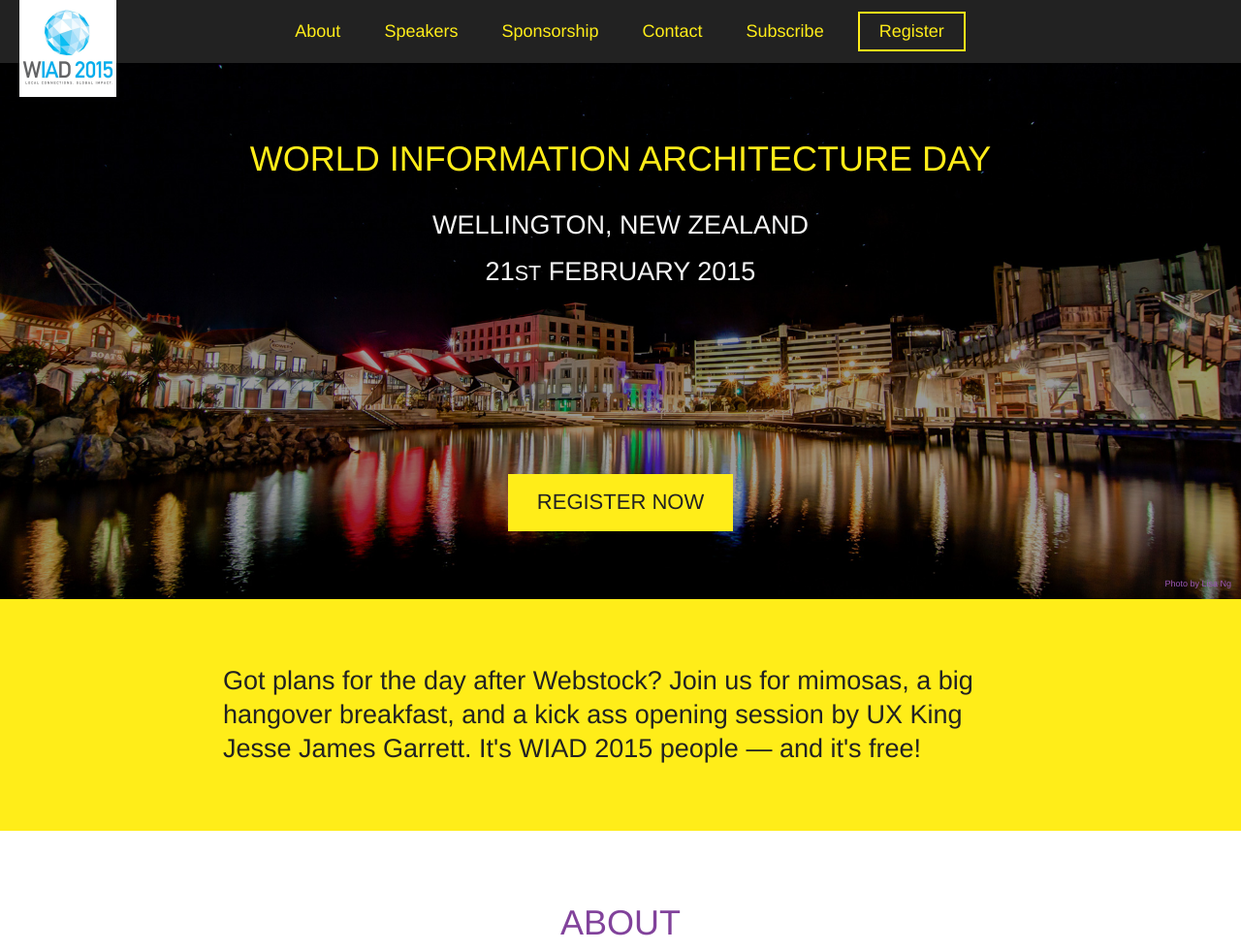
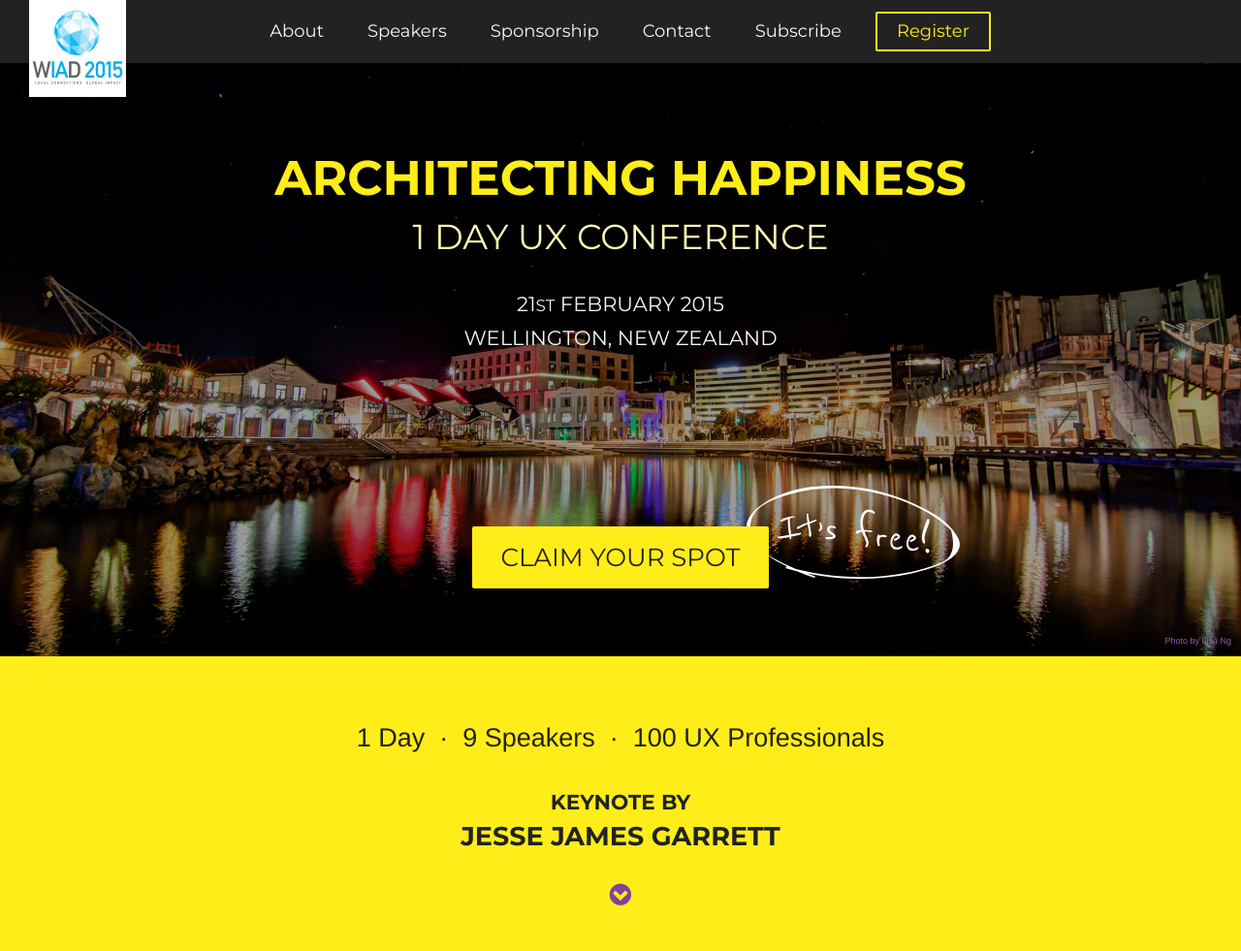
Before and after one commit to optimalworkshop/wiadwellington, a plain HTML site: page index.html in a window 1280 px wide. Shown: the top 981 px of the page at 97% size. Drawn offline with nearby package versions, Linux system fonts and the light colour scheme.

Commit message:
Page updates

```diff
--- a/css/main.scss
+++ b/css/main.scss
@@ -1,4 +1,5 @@
 @import "includes";
+@import url(http://fonts.googleapis.com/css?family=Montserrat:400,700);
 
 /*! HTML5 Boilerplate v4.3.0 | MIT License | http://h5bp.com/ */
 
@@ -16,12 +17,12 @@ html {
 }
 
 ::-moz-selection {
-    background: #b3d4fc;
+    background: lighten($color-purple,30%);
     text-shadow: none;
 }
 
 ::selection {
-    background: #b3d4fc;
+    background: lighten($color-purple,30%);
     text-shadow: none;
 }
 
@@ -89,15 +90,16 @@ nav a {
     display: block;
     padding: 10px 20px;
     text-decoration: none;
-    color: $color-yellow;
-    font-weight: 300;
+    color: $color-white;
+    font-family: 'Montserrat', sans-serif;
+    font-weight: 400;
 }
 
 nav a:hover,
 nav a:active,
 nav a:focus {
     outline: none;
-    color: $color-white;
+    color: $color-yellow;
 }
 
 nav {
@@ -105,6 +107,11 @@ nav {
         border: 2px solid;
         padding: 6px 20px;
         margin-left: 10px;
+        border-radius: 2px;
+        color: $color-yellow;
+        &:hover {
+            color: $color-white;
+        }
     }
 }
 
@@ -123,13 +130,15 @@ nav {
 h1, h2, h3 {
     text-align: center;
     text-transform: uppercase;
-    font-weight: 500;
+    font-family: 'Montserrat', sans-serif;
+    font-weight: 700;
 }
 
 a {
     color: $color-purple;
     font-weight: 400;
     text-decoration: none;
+    outline: none;
 }
 
 .wrapper {
@@ -149,26 +158,20 @@ a {
     background-size: auto 100%;
     color: $color-white;
     h1 {
+        padding: 0;
+        margin-bottom: 0px;
+        font-size: 40px;
         color: $color-yellow;
     }
-    h2, h3 {
-        margin: 10px 0;
-        font-weight: 300;
+    h2 {
+        margin: 0 0 30px 0;
+        font-size: 30px;
+        font-weight: 400;
+        color: lighten($color-yellow, 30%);
     }
-    .btn {
-        display: inline-block;
-        margin: 180px 0 20px 0;
-        padding: 14px 30px;
-        color: $color-black;
-        background: $color-yellow;
-        text-decoration: none;
-        text-transform: uppercase;
-        font-size: 22px;
-        font-weight: 500;
-        &:hover {
-            background: $color-white;
-
-        }
+    h3 {
+        margin: 5px 0;
+        font-weight: 400;
     }
     .photo-cred {
         position: absolute;
@@ -182,10 +185,41 @@ a {
     }
 }
 
+.register {
+    margin: 180px 0 20px 0;
+    position: relative;
+    .btn {
+        position: relative;
+        display: block;
+        width: 80%;
+        margin: 0 auto;
+        padding: 14px 30px;
+        color: $color-black;
+        background: $color-yellow;
+        text-decoration: none;
+        text-transform: uppercase;
+        font-family: 'Montserrat', sans-serif;
+        font-size: 26px;
+        font-weight: 500;
+        z-index: 1;
+        border-radius: 2px;
+        &:hover {
+            background: $color-white;
+
+        }
+    }
+    img {
+        position: absolute;
+        right: 60px;
+        bottom: 40px;
+        width: 220px;
+    }
+}
+
 .wiad-link {
     position: absolute;
     top: 0;
-    left: 20px;
+    left: 30px;
     width: 100px;
     transform: translateY(-200px);
     -webkit-animation: slideIn 1s 3s ease-in-out forwards;
@@ -205,12 +239,16 @@ a {
     }
 }
 
+.more-arrow {
+    font-size: 26px;
+}
+
 .section {
     padding: 40px 0;
     .section-title {
         color: $color-purple;
     }
-    a {
+    a:not(".more-arrow") {
         border-bottom: 1px solid;
         transition: all 100ms;
         &:hover {
@@ -300,6 +338,13 @@ i.section-icon {
 
 .speaker {
     margin: 30px 0;
+    h3 {
+        .subtitle {
+            font-size: 0.9em;
+            font-weight: 400;
+            color: #CCC;
+        }
+    }
 }
 
 .profile-pic {
@@ -317,17 +362,17 @@ i.section-icon {
 
 .profile-desc {
     font-weight: 200;
-    h3 {
-        font-weight: 400;
-        .subtitle {
-            font-weight: 300;
-        }
-    }
 }
 
 .sponsor-logo {
     width: 80%;
     margin: 0 10%;
+}
+
+.sponsor-you {
+    position: relative;
+    top: 40px;
+    transform: scale(1.6);
 }
 
 .social {
@@ -360,7 +405,7 @@ i.section-icon {
         border: 2px solid lighten($color-yellow, 30%);
         &.email {
             position: relative;
-            padding: 10px 0;
+            padding: 10px;
             margin-bottom: 10px;
             background: lighten($color-yellow, 30%);
             transition: all 300ms;
@@ -394,6 +439,15 @@ i.section-icon {
         float: left;
     }
 
+    .hero {
+        h1 {
+            font-size: 50px;
+
+        }
+        h2 {
+            font-size: 36px;
+        }
+    }
 
 /* ========================
     INTERMEDIATE: IE Fixes
@@ -413,6 +467,16 @@ i.section-icon {
     .wiad-link {
         position: fixed;
         top: auto;
+    }
+
+    .register {
+        .btn {
+            display: inline-block;
+            width: auto;
+        }
+        img {
+            bottom: 10px;
+        }
     }
 
     .sponsor {
--- a/index.html
+++ b/index.html
@@ -3,7 +3,7 @@
     <head>
         <meta charset="utf-8">
         <meta http-equiv="X-UA-Compatible" content="IE=edge,chrome=1">
-        <title></title>
+        <title>World IA Day 2015 - Wellington</title>
         <meta name="description" content="">
         <meta name="viewport" content="width=device-width, initial-scale=1">
 
@@ -28,7 +28,7 @@
                         <li><a href="#speakers">Speakers</a></li>
                         <li><a href="#sponsors">Sponsorship</a></li>
                         <li><a href="#contact">Contact</a></li>
-                        <li><a href="#subscribe">Subscribe</a></li>
+                        <li><a href="#subscribe" id="subscribeLink">Subscribe</a></li>
                         <li><a href="#" class="btn">Register</a></li>
                     </ul>
                 </nav>
@@ -37,17 +37,24 @@
 
         <div class="hero">
             <div class="wrapper clearfix">
-                <h1>World Information Architecture Day</h1>
-                <h2>Wellington, New Zealand</h2>
-                <h2>21<small>st</small> February 2015</h2>
-                <a href="#" class="btn" title="Register for World IA Day 2015, it's free!">Register now</a>
+                <h1>Architecting Happiness</h1>
+                <h2>1 Day UX Conference</h2>
+                <h3>21<small>st</small> February 2015</h3>
+                <h3>Wellington, New Zealand</h3>
+
+                <div class="register">
+                    <a href="http://www.eventbrite.com/e/world-ia-day-wellington-tickets-13319493965" class="btn" title="Register for World IA Day 2015, it's free!">Claim your spot</a>
+                    <img src="img/free.svg">
+                </div>
             </div>
             <small class="photo-cred">Photo by <a href="https://www.flickr.com/photos/surferlisa/">Lisa Ng</a></small>
         </div>
 
         <div class="section section-yellow">
-            <div class="wrapper clearfix">
-                <p class="lead">Got plans for the day after Webstock? Join us for mimosas, a big hangover breakfast, and a kick ass opening session by UX King Jesse James Garrett. It's WIAD 2015 people — and it's free!</p>
+            <div class="wrapper clearfix text-center">
+                <p class="lead">1 Day &nbsp;&middot;&nbsp; 9 Speakers &nbsp;&middot;&nbsp; 100 UX Professionals</p>
+                <h2><small>Keynote by</small><br>Jesse James Garrett</h2>
+                <a href="#speakers" class="more-arrow"><i class="fa fa-chevron-circle-down"></i></a>
             </div>
         </div>
 
@@ -56,7 +63,7 @@
                 <h2 class="section-title">About</h2>
                 <p>Connect, collaborate, and get crazy with other UXers and web junkies at this 1-day conference in Wellington.You'll hear about Architecting Happiness from 9 international and local UX professionals. Attend if you want to understand your customers better, and learn how to make them love you. Speakers will talk about how UX can be used for your business and why it’s so important. This event is for designers, business owners, Information architects; user experience designers, developers and all you web enthusiasts.</p>
                 <p>We are a community of like-minded professionals and enthusiasts who share the common goal of teaching, learning, and shaping the future of UX and Information Architecture.</p>
-                <p class="lead text-center">Saturday, 21st of February &bull; Biz Dojo, 38 Vivian St, Wellington</p>
+                <p class="lead text-center">Saturday, 21st of February &nbsp;&middot;&nbsp; Biz Dojo, 38 Vivian St, Wellington</p>
             </div>
         </div>
 
@@ -68,7 +75,7 @@
                         <img src="img/jesse.jpg" alt="Photo of Jesse James Garrett" >
                     </div>
                     <div class="profile-desc">
-                        <h3>Jesse James Garrett</h3>
+                        <h3>Jesse James Garrett <span class="subtitle">&mdash; Keynote Speaker</span></h3>
                         <p>Jesse is the co-founder and Chief Creative Officer of Adaptive Path, the world’s premier user experience design consultancy, and one of the world’s most widely recognized technology product designers. He is a frequent keynote speaker addressing audiences around the world on product design, user experience, and innovation. Jesse helps companies understand their customers and applies that knowledge to create experiences that deliver real value for both organization and customer. He speaks for business, design, and technology audiences all over the world on innovation and product strategy, and current trends in customer-centred design.</p>
                     </div>
                 </div>
@@ -81,6 +88,9 @@
                         <p>Dave has been researching, designing, and testing user interfaces for 20 years in North America and New Zealand. In the IA community, he is best known for designing Treejack, the online tree-testing tool.</p>
                     </div>
                 </div>
+                <div class="speaker clearfix">
+                    <h3 class="lead text-center"><span class="subtitle">More speakers to be announced soon!</span></h3>
+                </div>
             </div>
         </div>
 
@@ -92,15 +102,14 @@
                 <img src="img/optimalworkshop.svg" class="sponsor-logo">
                 <img src="img/webstock.svg" class="sponsor-logo">
                 <img src="img/iai.svg" class="sponsor-logo">
-                <img src="img/you.svg" class="sponsor-logo">
+                <img src="img/you.svg" class="sponsor-logo sponsor-you">
             </div>
         </div>
 
         <div id="sponsorsUs" class="section">
             <div class="wrapper clearfix">
-                <h3>Become a sponsor</h3>
+                <h2>Become a sponsor</h2>
                 <p>Attending WIAD NZ is, and always will be free. Please support us by becoming a WIAD sponsor.</p>
-
                 <p>Jesse is NZ World IA Day’s keynote speaker — Your business could secure him for a day. Jesse James Garrett is offering his time and expertise to the premium sponsor of WIAD 2015. He will talk with, engage and inspire one NZ team over a 4-5 hour private session.</p>
             </div>
         </div>
@@ -157,7 +166,7 @@
                         <img src="img/sam.jpg" alt="Photo of Samantha Ryan" >
                     </div>
                     <div class="profile-desc">
-                        <h3>Samantha Ryan &mdash; <span class="subtitle">Wellington City Leader</span></h3>
+                        <h3>Samantha Ryan <span class="subtitle">&mdash; Wellington City Leader</span></h3>
                         <p>Samantha has the absolute pleasure of organising New Zealand's first World IA Day.  She is especially excited to host WIAD in her hometown, "the coolest little capital in the world" — Wellington city. Sam is lucky enough to have the position of Better Experience Agent (BXA) at Optimal Workshop. She ensures the best possible experience for OW's customers, team, and for the local community in which they play. This year, this includes hosting WIADNZ.</p>
                         <p>Email her! She loves to chat — <a href="mailto:wellington@worldiaday.org">wellington@worldiaday.org</a></p>
                     </div>
@@ -190,23 +199,27 @@
                     <a href="http://2015.worldiaday.org/"><i class="fa fa-globe"></i></a>
                 </div>
 
+                <div class="text-center">
+                    <a href="#top" class="more-arrow"><i class="fa fa-chevron-circle-up"></i></a>
+                </div>
+
             </div>
         </div>
 
-        <script src="//ajax.googleapis.com/ajax/libs/jquery/1.11.1/jquery.min.js"></script>
+        <script src="http://ajax.googleapis.com/ajax/libs/jquery/1.11.1/jquery.min.js"></script>
         <script>window.jQuery || document.write('<script src="js/vendor/jquery-1.11.1.min.js"><\/script>')</script>
 
         <script src="js/smoothscroll.js"></script>
         <script src="js/main.js"></script>
 
-        <!-- Google Analytics: change UA-XXXXX-X to be your site's ID. -->
+        <!-- Google Analytics -->
         <script>
-            (function(b,o,i,l,e,r){b.GoogleAnalyticsObject=l;b[l]||(b[l]=
-            function(){(b[l].q=b[l].q||[]).push(arguments)});b[l].l=+new Date;
-            e=o.createElement(i);r=o.getElementsByTagName(i)[0];
-            e.src='//www.google-analytics.com/analytics.js';
-            r.parentNode.insertBefore(e,r)}(window,document,'script','ga'));
-            ga('create','UA-XXXXX-X');ga('send','pageview');
+            // (function(b,o,i,l,e,r){b.GoogleAnalyticsObject=l;b[l]||(b[l]=
+            // function(){(b[l].q=b[l].q||[]).push(arguments)});b[l].l=+new Date;
+            // e=o.createElement(i);r=o.getElementsByTagName(i)[0];
+            // e.src='//www.google-analytics.com/analytics.js';
+            // r.parentNode.insertBefore(e,r)}(window,document,'script','ga'));
+            // ga('create','UA-XXXXX-X');ga('send','pageview');
         </script>
     </body>
 </html>
```
Also changed, not shown: js/main.js (+9 -1 lines), css/main.css, img/free.svg (added).
